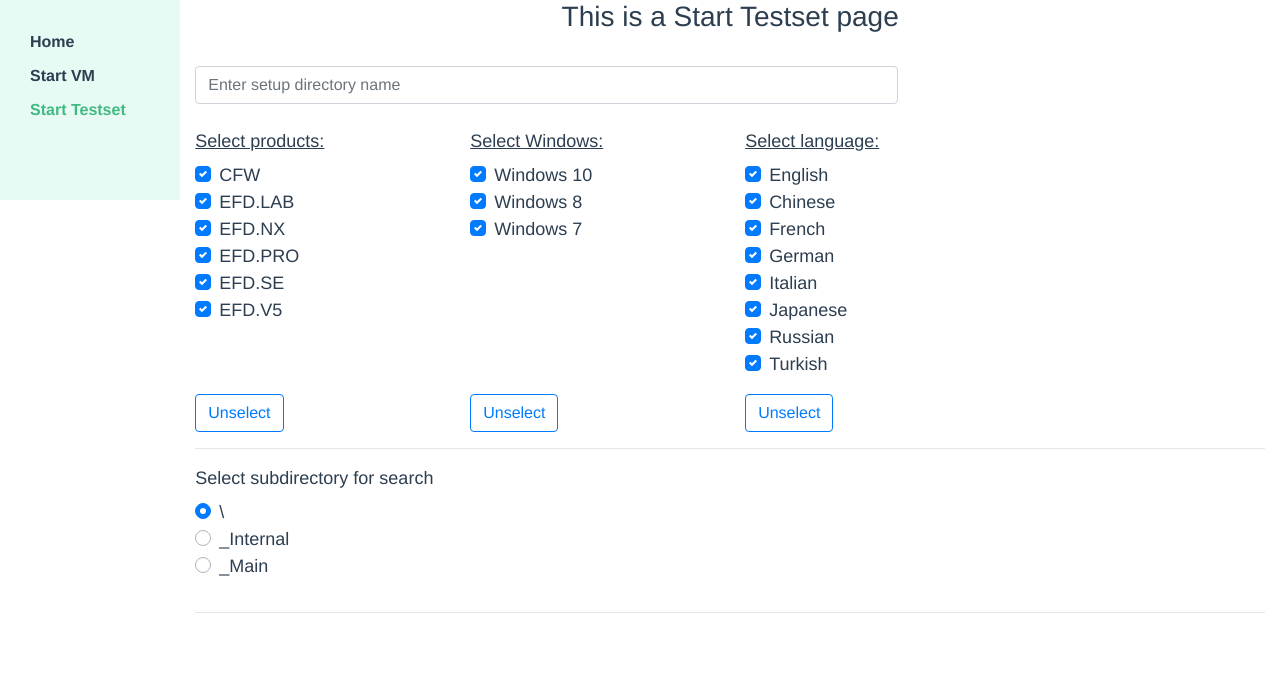
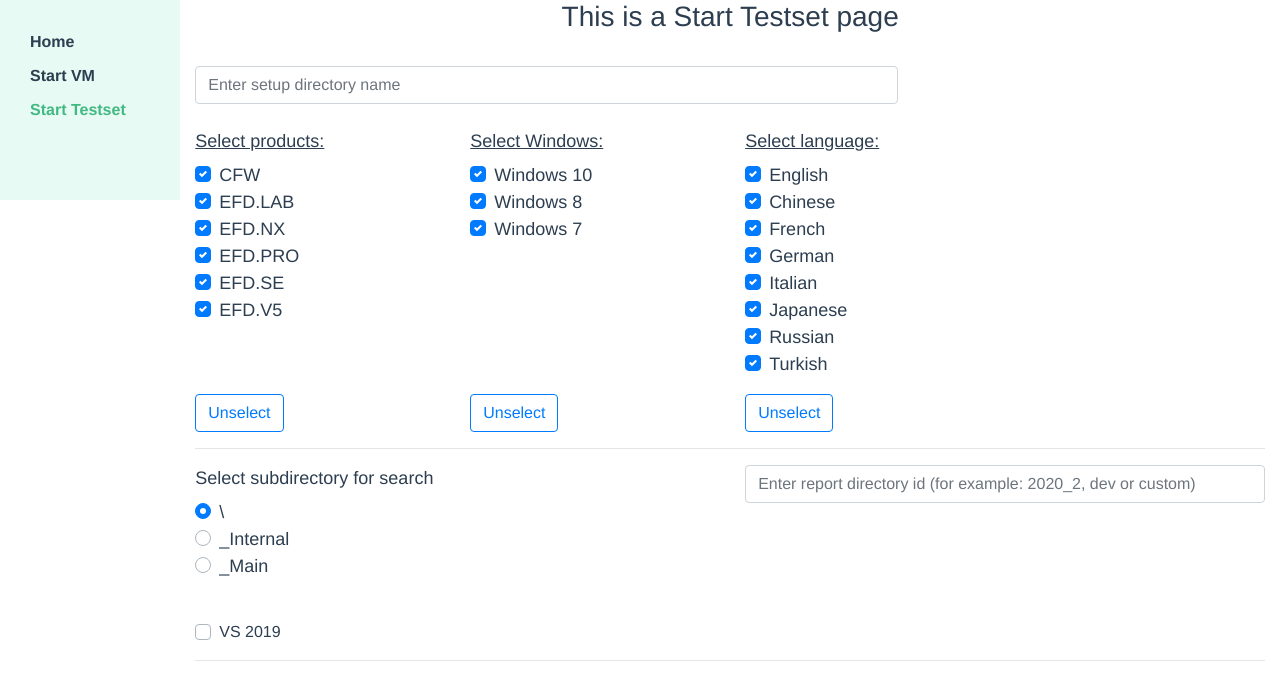
Before and after one commit to Victor-40/vue_client, a Vue app: page /starttestset in a window 1280 px wide. Shown: the top 700 px of the page. Built offline with nearby package versions, Linux system fonts and the light colour scheme.

Commit message:
vs 2019 and id info

```diff
--- a/src/views/startTestset.vue
+++ b/src/views/startTestset.vue
@@ -78,6 +78,22 @@
             ></b-form-radio-group>
           </b-form-group>
         </b-col>
+        <b-col  class="myfont">
+          <b-form-input  v-b-tooltip title="Репорт будет в каталоге вида <build>-2020_2, <build>-dev и т.д"
+                         v-model="reportId" placeholder="Enter report directory id (for example: 2020_2, dev or custom)" trim>
+          </b-form-input>
+        </b-col>
+      </b-row >
+      <br>
+      <b-row class="text-left">
+         <b-col>
+           <b-form-checkbox
+             v-model="vs2019"
+             name="checkbox-1"
+            >  VS 2019
+           </b-form-checkbox>
+
+         </b-col>
       </b-row>
       <hr>
       <div v-show="dirName">
@@ -137,6 +153,7 @@ export default {
   data() {
     return {
       dirName: '',
+      reportId: '',
       selectedProd: ["CFW", "EFD.LAB", "EFD.NX", "EFD.PRO", "EFD.SE", "EFD.V5"],
       optionsProd: [
         { text: 'CFW', value: 'CFW'},
@@ -177,7 +194,7 @@ export default {
       cfgCount: 0,
       countSetups: 0,
       setupParams: {},
-      vs2017: false,
+      vs2019: false,
       respCfg: {},
       // forXls: {},
       selectedSubDir: '',
@@ -195,10 +212,9 @@ export default {
       // console.log(pathSetup)
       // showParam = true;
       this.setupParams.dirname = this.dirName;
-      // this.setupParams.tag = this.buildTagClear;
       this.setupParams.subdir = this.selectedSubDir;
       this.setupParams.products = this.selectedProd;
-      this.setupParams.vs2017 = this.vs2017;
+      this.setupParams.vs2019 = this.vs2019;
 
       this.showSpinner = true;
       this.cfgCount =0;
@@ -210,7 +226,7 @@ export default {
       });
     },
     makeXls() {
-      const paramsXls = {setups: this.respCfg, lang: this.selectedLang, win: this.selectedWin}
+      const paramsXls = {setups: this.respCfg, lang: this.selectedLang, win: this.selectedWin, report: this.reportId}
       this.showSpinnerXls = true;
       HTTP.post(`makexls`, paramsXls)
               .then(res => {
```
